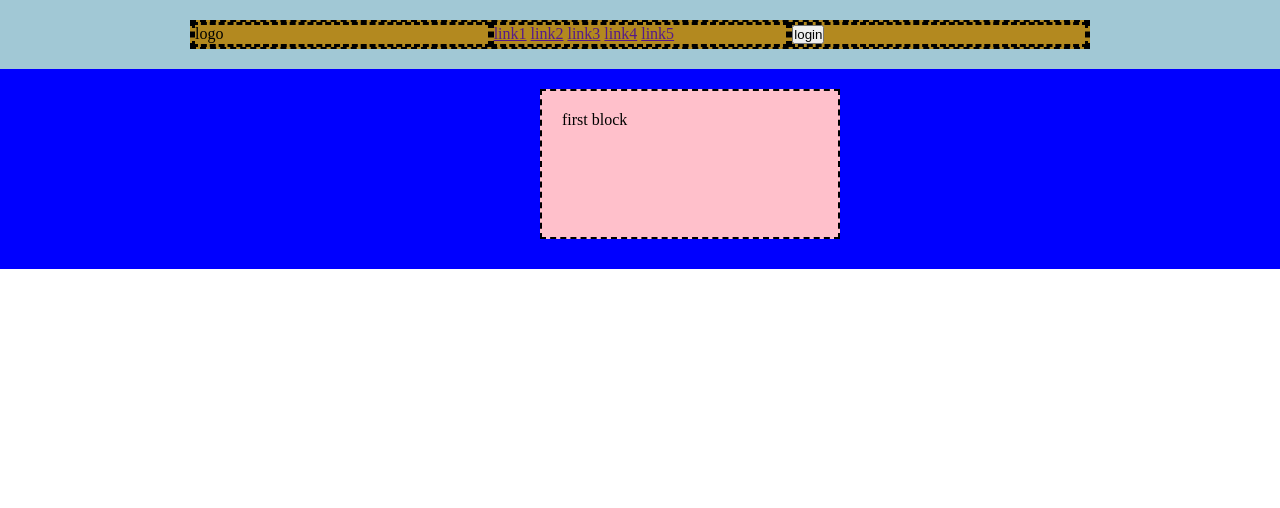
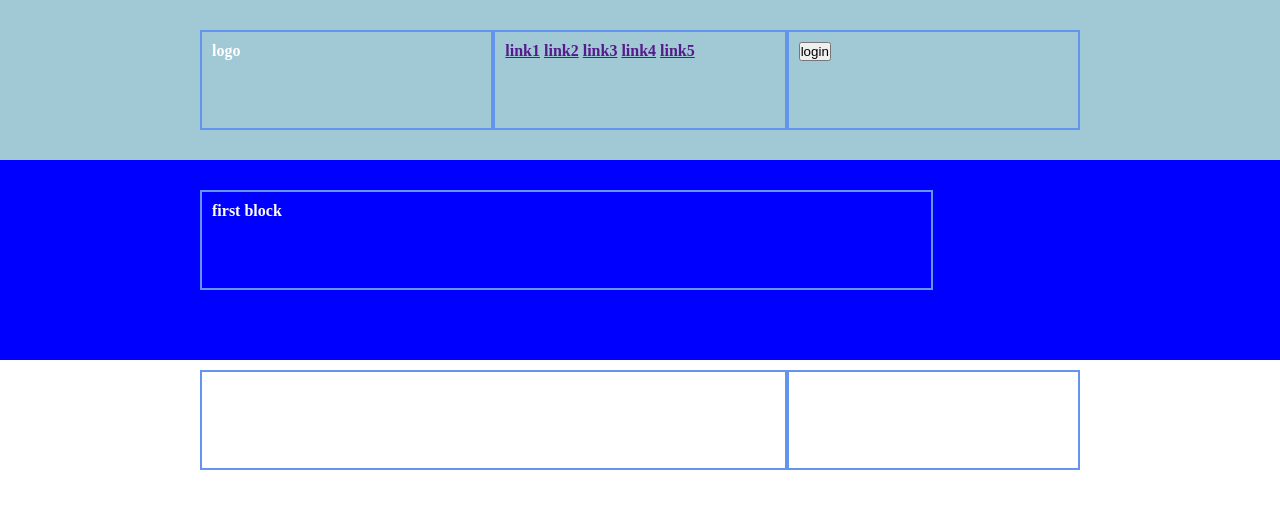
Before and after one commit to Federico-Maiocchi/htmlcss-struttura-discord, a plain HTML site: page index.html in a window 1280 px wide. Drawn offline with Linux system fonts and the light colour scheme.

Commit message:
ADDED: setting col CSS

```diff
--- a/css/app.css
+++ b/css/app.css
@@ -16,24 +16,57 @@ body {
 
 .row {
     display: flex;
-    flex-wrap: wrap;
+
+}
+/*setting col*/
+.col-1 {
+    width: calc(100% / 12 * 1);
 }
 
-.row2 {
-    display: flex;
+.col-2 {
+    width: calc(100% / 12 * 2);
+}
+
+.col-3 {
+    width: calc(100% / 12 * 3);
 }
 
 .col-4 {
-    flex-basis: calc(100% / 3);
-    border: 0 2px;
-    border-style: dashed;
-    border-color: black;
+    width: calc(100% / 12 * 4);
+}
+
+.col-5 {
+    width: calc(100% / 12 * 5);
+}
+
+.col-6 {
+    width: calc(100% / 12 * 6);
+}
+
+.col-7 {
+    width: calc(100% /12 * 7);
+}
+
+.col-8{
+    width: calc(100% / 12 * 8);
+}
+
+.col-9 {
+    width: calc(100% / 12 * 9);
+}
+
+.col-10 {
+    width: calc(100% / 12 * 10);
+}
+
+.col-11 {
+    width: calc(100% / 12 * 11);
 }
 
 .col-12 {
     background-color: pink;
+    width: 100%;
 }
-
 
 /*debug*/
 
@@ -43,10 +76,7 @@ body {
 }
 
 .debug .row {
-
-    background-color: #b3891f;
-    border: 2px dashed black;
-
+    padding: 10px;
 }
 
 .debug .first-block {
@@ -55,15 +85,10 @@ body {
     height: 200px;
 }
 
-.first-block .container {
-    max-width: 200px;
+.debug [class^='col-'] {
+	min-height: 100px;
+	padding: 10px;
+	border: 2px solid cornflowerblue;
+	color: white;
+	font-weight: 700;
 }
-
-.debug .row2 {
-    padding: 20px;
-    border: 2px dashed black;
-    height: 150px;
-    width: 300px;
-    background-color: pink;
-
-}
--- a/index.html
+++ b/index.html
@@ -33,12 +33,20 @@
         <!-- first block / 1 col-->
         <section class="first-block">
             <div class="container">
-                <div class="row2">
-                    <div class="col-12">first block</div>
+                <div class="row">
+                    <div class="col-10">first block</div>
                 </div>
             </div>
         </section>
         <!-- second block / 2 col-->
+        <section class="second-block">
+            <div class="container">
+                <div class="row">
+                    <div class="col-8">8 col</div>
+                    <div class="col-4">4 col</div>
+                </div>
+            </div>
+        </section>
         <!-- third block / 2 col-->
         <!-- fourth block / 2 col-->
         <!-- fifth block / 1 col-->
```
